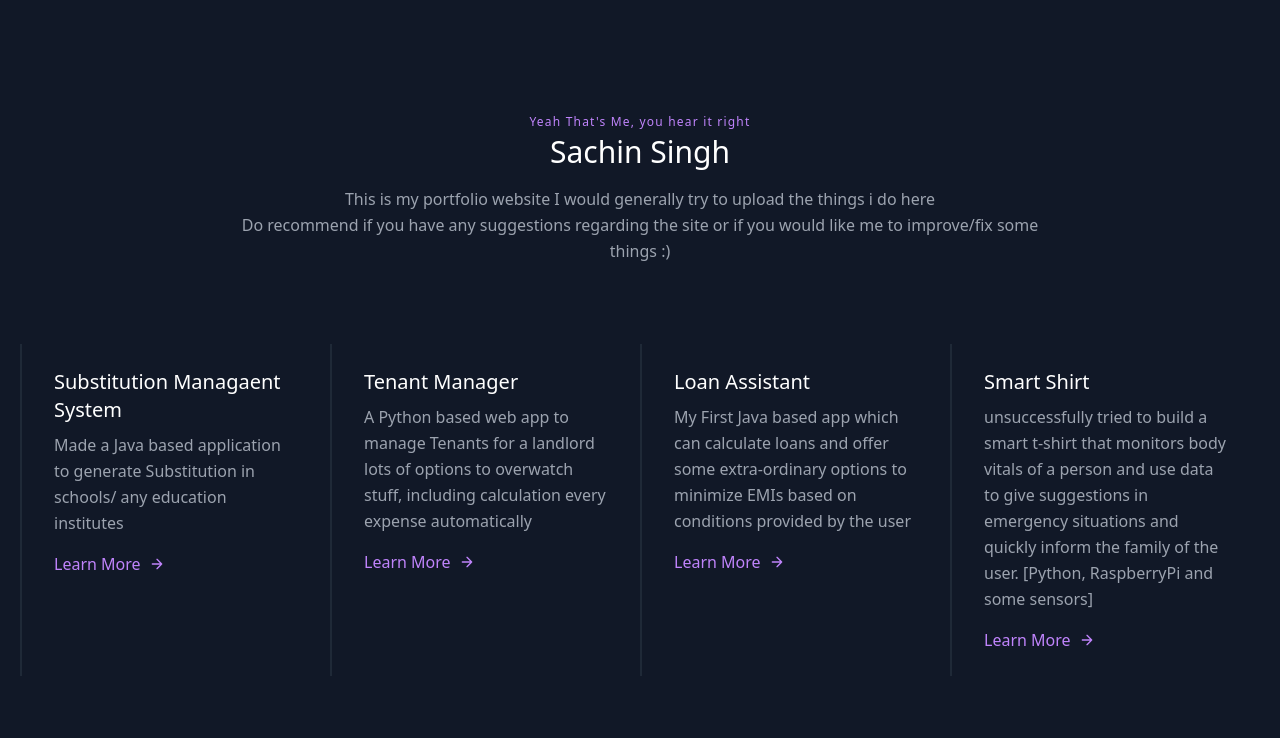
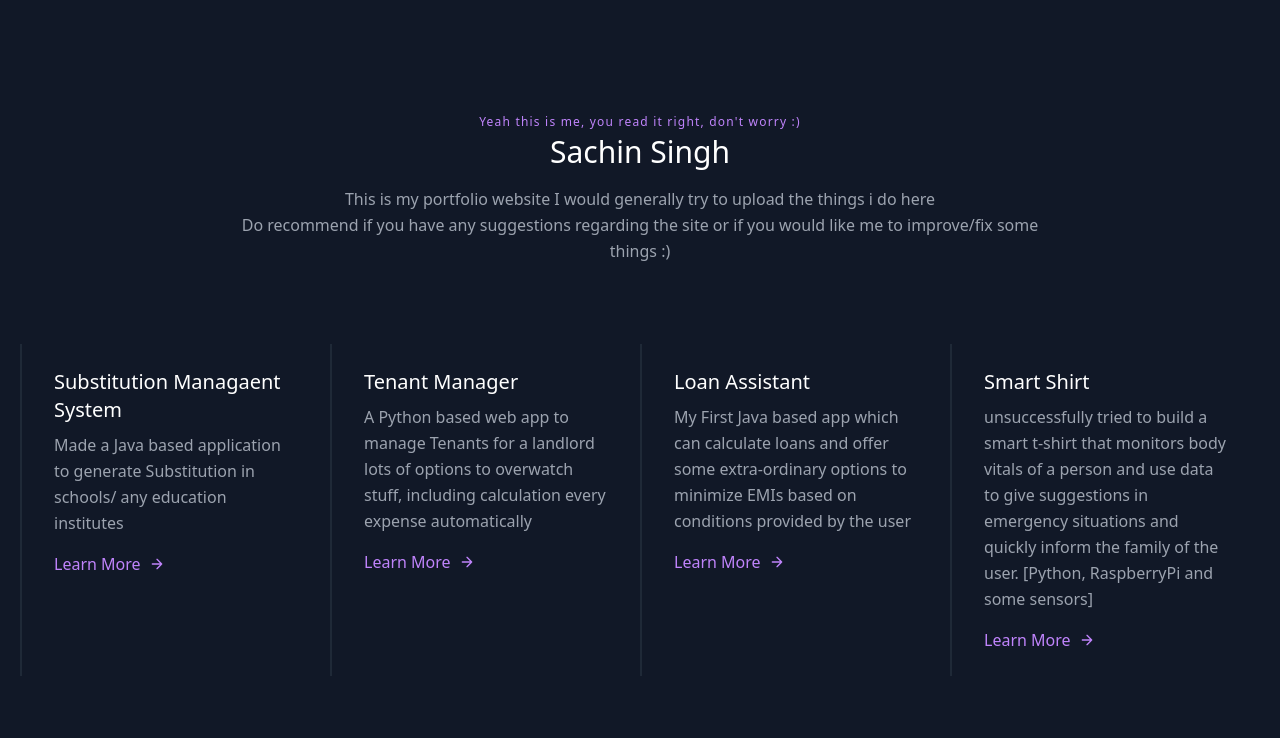
Before and after one commit to thesachinsingh/thesachinsingh.github.io, a plain HTML site: page index.html in a window 1280 px wide. Shown: the part 62-800 px from the top of the page. Drawn offline with nearby package versions, Linux system fonts and the light colour scheme.

Commit message:
upadated the line above my name

```diff
--- a/index.html
+++ b/index.html
@@ -35,7 +35,7 @@
       <section class="text-gray-400 body-font bg-gray-900">
         <div class="container px-5 py-24 mx-auto">
           <div class="flex flex-col text-center w-full mb-20">
-            <h2 class="text-xs text-purple-400 tracking-widest font-medium title-font mb-1">Yeah That's Me, you hear it right</h2>
+            <h2 class="text-xs text-purple-400 tracking-widest font-medium title-font mb-1">Yeah this is me, you read it right, don't worry :)</h2>
             <h1 class="sm:text-3xl text-2xl font-medium title-font mb-4 text-white">Sachin Singh</h1>
             <p class="lg:w-2/3 mx-auto leading-relaxed text-base">This is my portfolio website
                 I would generally try to upload the things i do here<br>
```
